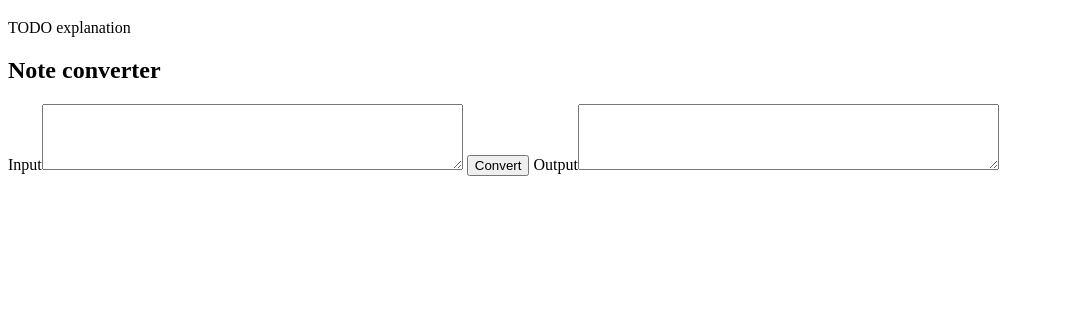
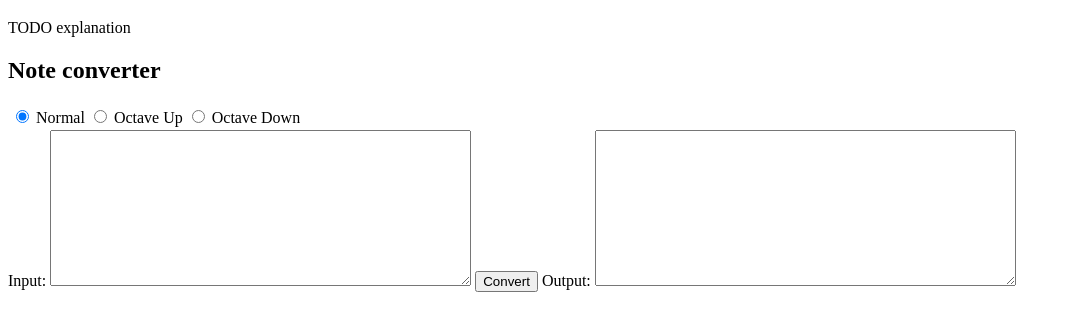
Before and after one commit to argoneuscze/FFXIVBardConverter, a plain HTML site: page index.html in a window 1280 px wide. Shown: the part 61-392 px from the top of the page, without its empty margins (0-1071 px from the left). Drawn offline with Linux system fonts and the light colour scheme.

Commit message:
added support for moving up/down an octave

```diff
--- a/index.html
+++ b/index.html
@@ -12,9 +12,25 @@
 
 <h2>Note converter</h2>
 <div>
-    <label for="note_input">Input</label><textarea rows="4" cols="50" id="note_input"></textarea>
+    <table>
+        <tr>
+            <td><label>
+                <input type="radio" name="cv" value="0" checked="checked">
+                Normal
+            </label></td>
+            <td><label>
+                <input type="radio" name="cv" value="1">
+                Octave Up
+            </label></td>
+            <td><label>
+                <input type="radio" name="cv" value="-1">
+                Octave Down
+            </label></td>
+        </tr>
+    </table>
+    <label for="note_input">Input: </label><textarea rows="10" cols="50" id="note_input"></textarea>
     <button id="note_button">Convert</button>
-    <label for="note_output">Output</label><textarea rows="4" cols="50" id="note_output"></textarea>
+    <label for="note_output">Output: </label><textarea rows="10" cols="50" id="note_output"></textarea>
 </div>
 
 <script src="music_converter.js"></script>
--- a/music_converter.js
+++ b/music_converter.js
@@ -48,24 +48,30 @@ function parseNote(note_str) {
     return res;
 }
 
-function convertNote(note_str_raw) {
+function convertNote(note_str_raw, octave_mod) {
     let note_str = note_str_raw.toLowerCase();
     let res = parseNote(note_str);
     let prefix = "";
     if (!res)
         return "";
+
+    res.octave += octave_mod;
+
     if (res.octave != 0) {
         res.note = res.note.toUpperCase();
         if (res.octave == 1) {
             prefix = "s";
         } else if (res.octave == -1) {
             prefix = "c";
+        } else {
+            prefix = "!";
         }
     }
+
     return prefix + res.note + res.extra;
 }
 
-function convertNotes(input) {
+function convertNotes(input, octave_mod) {
     let lines = input.split("\n");
     let line_res = [];
     lines.forEach(function (line) {
@@ -73,7 +79,7 @@ function convertNotes(input) {
         let res = [];
         spl.forEach(function (note) {
             if (note) {
-                let res_note = convertNote(note);
+                let res_note = convertNote(note, octave_mod);
                 res_note ? res.push(res_note) : res.push("?");
             }
         });
@@ -84,5 +90,6 @@ function convertNotes(input) {
 
 $("#note_button").click(function () {
     let input = $("#note_input").val();
-    $("#note_output").val(convertNotes(input));
+    let octave_mod = parseFloat($("input[name=cv]:checked").val());
+    $("#note_output").val(convertNotes(input, octave_mod));
 });
```
